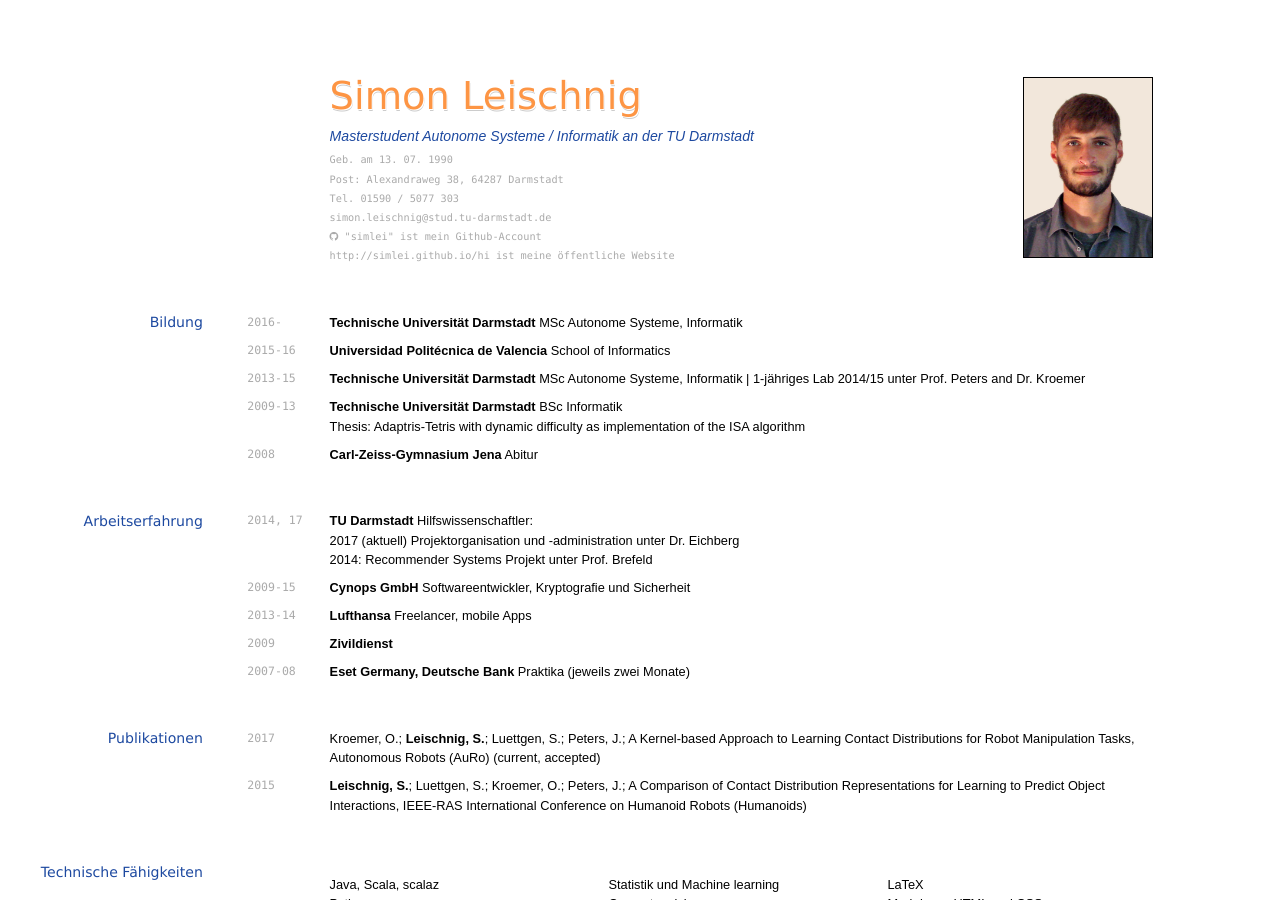
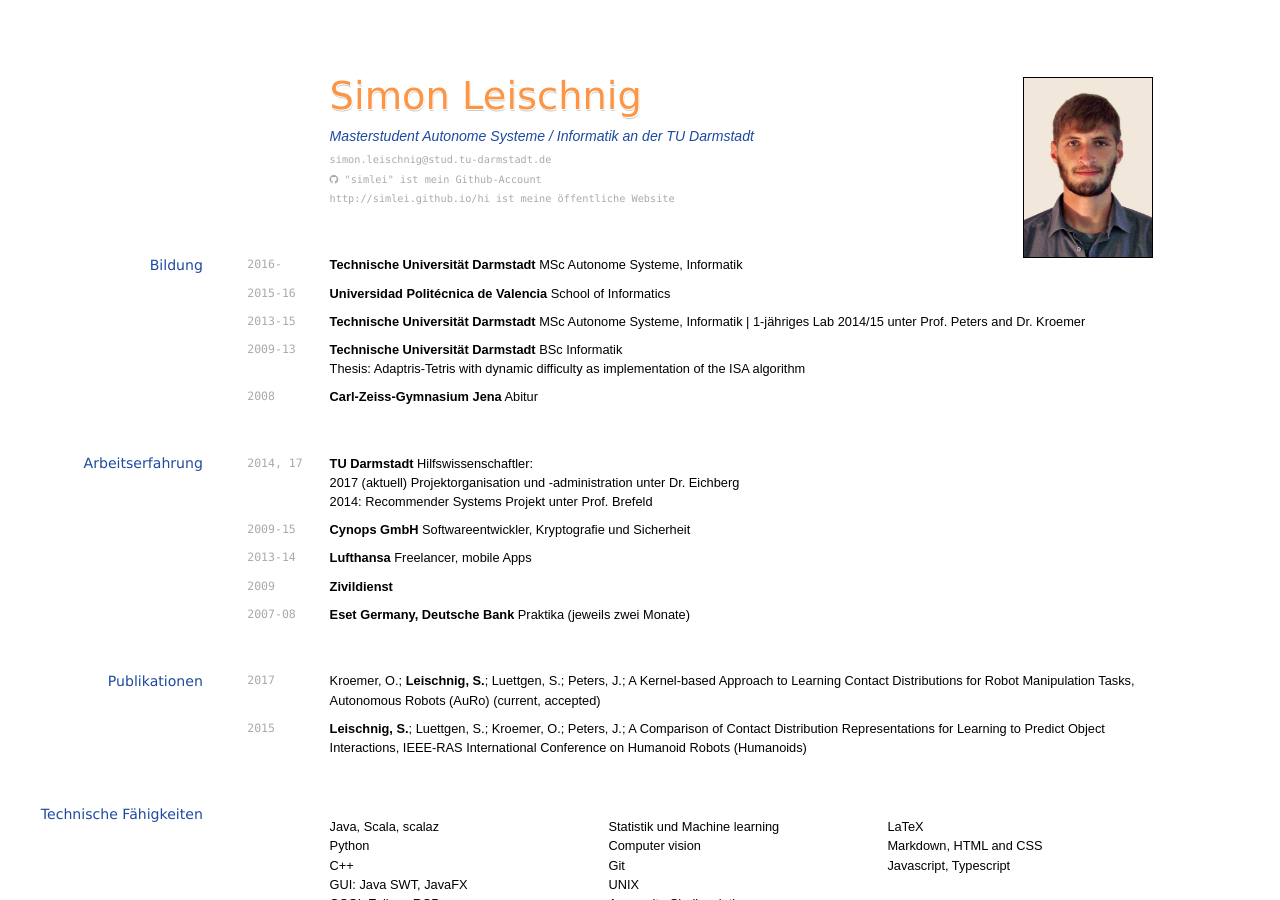
Before and after one commit to simlei/hi, a Jekyll site: the page built from cv_de.md, in a window 1280 px wide and 900 px high. Built offline with Jekyll 4.4.1, drawn with Linux system fonts in a browser that asks for light colours; nearby versions of some CDN libraries.

Commit message:
little deletion

```diff
--- a/cv_de.md
+++ b/cv_de.md
@@ -7,9 +7,6 @@ title: Simon Leischnig's CV
 Masterstudent Autonome Systeme / Informatik an der TU Darmstadt
 
 <div id="webaddress">
-Geb. am 13. 07. 1990<br />
-Post: Alexandraweg 38, 64287 Darmstadt <br/>
-Tel. 01590 / 5077 303<br/>
 <a href="mailto:simonjena@gmail.com">simon.leischnig@stud.tu-darmstadt.de</a>
 <br />
 <i class="fa fa-github"></i> <a href="https://github.com/simlei">"simlei"</a> ist mein Github-Account <br />
```
Also changed, not shown: cv.md (+0 -2 lines).
